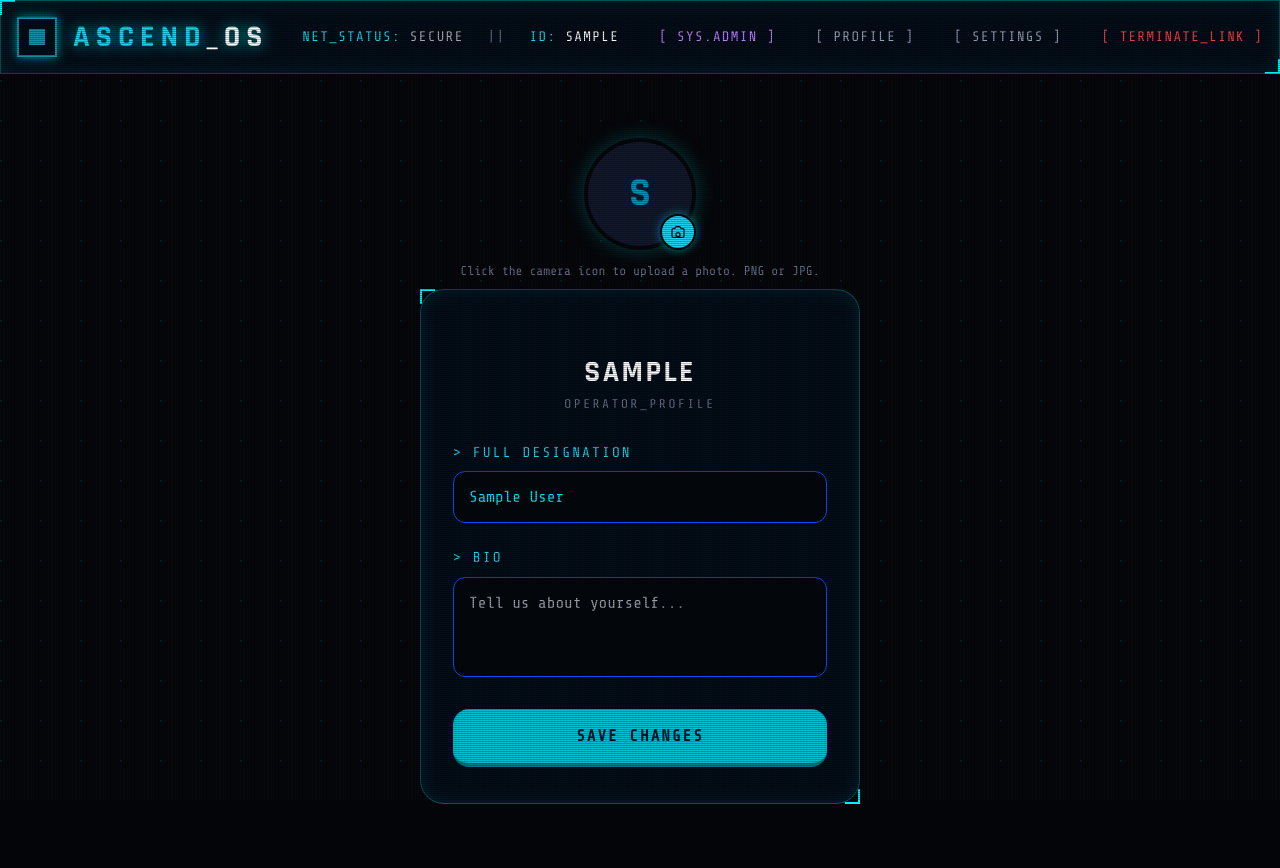
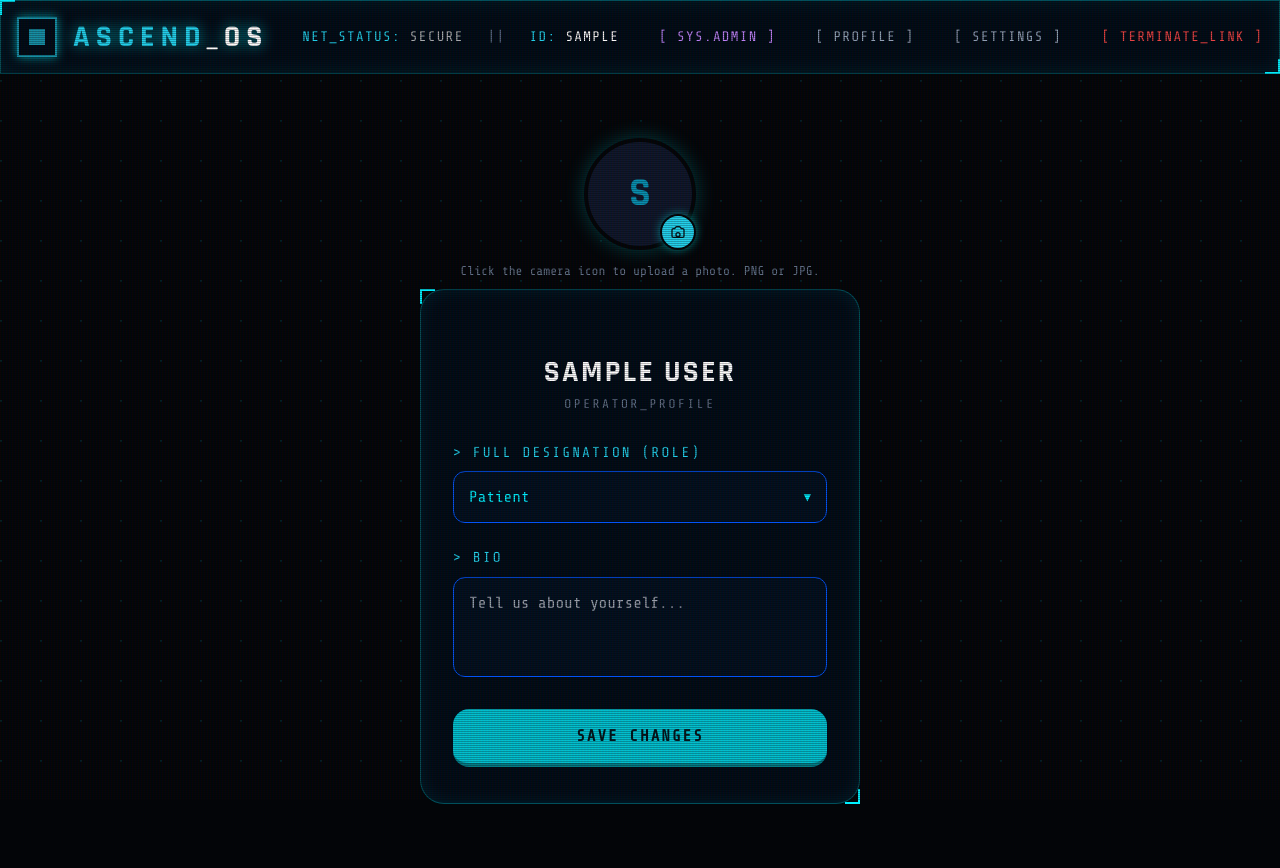
Before and after one commit to ChristianBuzarang/Project-Ascenso, a Django app: page /profile/ in a window 1280 px wide. Run offline with Django 5.2, Linux system fonts and the light colour scheme; the visitor is signed in with stand-in values (Sample User, id 1); data comes from the database, SQL or seed files in the repository.

Commit message:
chore: updated user's profile with their first and last name as shown.

```diff
--- a/templates/user_profile/profile.html
+++ b/templates/user_profile/profile.html
@@ -26,7 +26,7 @@
                 the class-based version did.
             -->
             <span id="avatar-placeholder" class="avatar-letter" style="{% if profile.profile_image and profile.profile_image.name %}display:none;{% endif %}">
-                {{ user.username|make_list|first|upper }}
+                {% if user.first_name %}{{ user.first_name|make_list|first|upper }}{% else %}{{ user.username|make_list|first|upper }}{% endif %}
             </span>
             <img id="avatar-preview" src="{% if profile.profile_image and profile.profile_image.name %}{{ profile.profile_image.url }}{% endif %}"
                  class="avatar-img" style="{% if not profile.profile_image or not profile.profile_image.name %}display:none;{% endif %}">
@@ -39,15 +39,28 @@
     <p class="avatar-hint">Click the camera icon to upload a photo. PNG or JPG.</p>
 
     <div class="profile-card hud-panel">
-        <h2 class="username-title">{{ user.username|upper }}</h2>
+        <h2 class="username-title">
+            {% if user.first_name or user.last_name %}
+                {{ user.first_name|upper }} {{ user.last_name|upper }}
+            {% else %}
+                {{ user.username|upper }}
+            {% endif %}
+        </h2>
         <p class="subtitle">OPERATOR_PROFILE</p>
 
         <form id="profile-form" method="POST" enctype="multipart/form-data" class="profile-form">
             {% csrf_token %}
 
             <div class="field">
-                <label class="field-label">&gt; FULL DESIGNATION</label>
-                <input type="text" name="full_name" value="{{ profile.full_name }}" placeholder="e.g. John Doe">
+                <label class="field-label">&gt; FULL DESIGNATION (ROLE)</label>
+                <div class="relative">
+                    <select name="designation" class="hud-profile-select">
+                        <option value="Patient" {% if profile.designation == "Patient" %}selected{% endif %}>Patient</option>
+                        <option value="Doctor" {% if profile.designation == "Doctor" %}selected{% endif %}>Doctor</option>
+                        <option value="Therapist" {% if profile.designation == "Therapist" %}selected{% endif %}>Therapist</option>
+                    </select>
+                    <div class="profile-select-arrow">▼</div>
+                </div>
             </div>
 
             <div class="field">
@@ -151,12 +164,42 @@
     .field { display: flex; flex-direction: column; gap: 0.5rem; }
     .field-label { font-size: 0.9rem; letter-spacing: 0.15em; color: #22d3ee; }
 
-    input[type="text"], textarea {
-        width: 100%; padding: 13px 15px; background-color: rgba(0,0,0,0.5);
+    input[type="text"], textarea, .hud-profile-select {
+        width: 100%; padding: 13px 15px; background-color: rgba(4, 18, 35, 0.7);
         border: 1px solid #0055ff; border-radius: 12px; color: #00f0ff;
         font-family: 'Share Tech Mono', monospace; font-size: 16px; resize: none;
+        transition: all 0.25s ease;
     }
-    input:focus, textarea:focus { outline: none; border-color: #00f0ff; box-shadow: 0 0 15px rgba(0, 240, 255, 0.4) inset; color: #ffffff; }
+    .hud-profile-select {
+        appearance: none;
+        -webkit-appearance: none;
+        -moz-appearance: none;
+        cursor: pointer;
+        padding-right: 42px;
+    }
+    .hud-profile-select option {
+        background-color: #041224 !important;
+        color: #00f0ff !important;
+        padding: 12px 16px !important;
+        font-family: 'Share Tech Mono', monospace;
+    }
+    .hud-profile-select option:checked {
+        background-color: #0033aa !important;
+        color: #ffffff !important;
+    }
+    .profile-select-arrow {
+        position: absolute;
+        right: 16px;
+        top: 50%;
+        transform: translateY(-50%);
+        pointer-events: none;
+        color: #00f0ff;
+        font-size: 12px;
+    }
+    input:focus, textarea:focus, .hud-profile-select:focus {
+        outline: none; border-color: #00f0ff;
+        box-shadow: 0 0 15px rgba(0, 240, 255, 0.4) inset; color: #ffffff;
+    }
 
     /* Gap between the last field and the button, so they never touch */
     .hud-btn-chunky {
```
